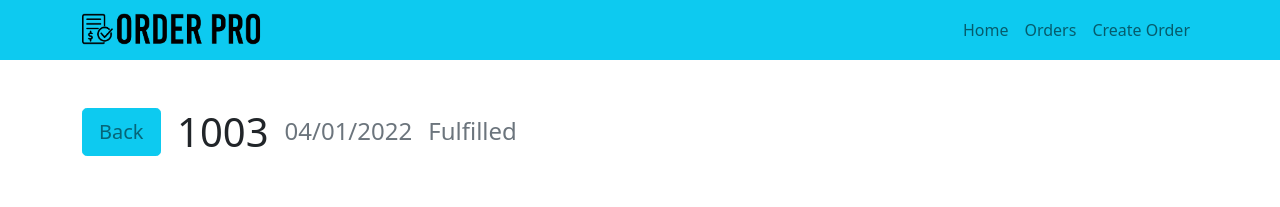
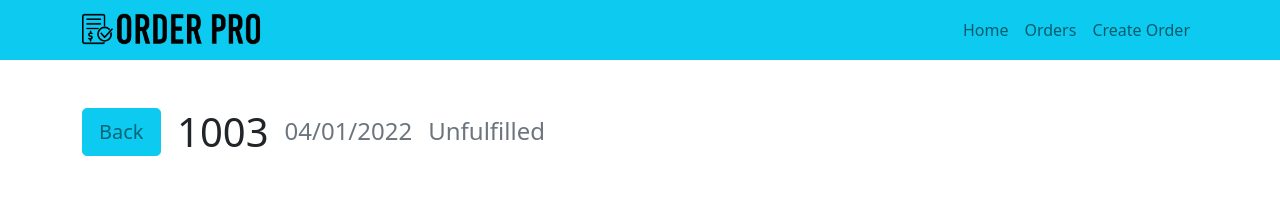
Before and after one commit to nickmendezFlatiron/Order-Pro, a React (Create React App) app: page /orders/1003 in a window 1280 px wide. Shown: the top 207 px of the page. Built offline with nearby package versions, Linux system fonts and the light colour scheme; data requests are answered from the project's data file.

Commit message:
completed assignment

```diff
--- a/src/components/order-page/OrderNumberPage.jsx
+++ b/src/components/order-page/OrderNumberPage.jsx
@@ -4,8 +4,8 @@ import {Button , Row , Container, Col , Card , ListGroup  , ListGroupItem } from
 
 
 const OrderNumberPage = ({orders}) => {
+
   const params= useParams()
-  console.count("order number page")
   if (orders.length === 0) return <h3>Loading...</h3>
 
   const order = orders.filter(order => order.number === parseInt(params.orderNumber))
--- a/src/db.json
+++ b/src/db.json
@@ -10,7 +10,7 @@
         "2 tables",
         "1 bag of soil"
       ],
-      "fulfilled": true,
+      "fulfilled": false,
       "id": 1
     },
     {
@@ -35,7 +35,7 @@
         "tea",
         "crumpets"
       ],
-      "fulfilled": true,
+      "fulfilled": false,
       "id": 3
     },
     {
@@ -49,7 +49,7 @@
         "greeting card",
         "teddy bear"
       ],
-      "fulfilled": true,
+      "fulfilled": false,
       "id": 4
     },
     {
@@ -60,7 +60,7 @@
       "items": [
         "2 sandwiches"
       ],
-      "fulfilled": false,
+      "fulfilled": true,
       "id": 5
     },
     {
@@ -83,7 +83,7 @@
         "2 Lotkas",
         "3 Teas"
       ],
-      "fulfilled": false,
+      "fulfilled": true,
       "id": 7
     },
     {
@@ -122,7 +122,7 @@
         " test ",
         " test"
       ],
-      "fulfilled": false,
+      "fulfilled": true,
       "id": 10
     },
     {
```
